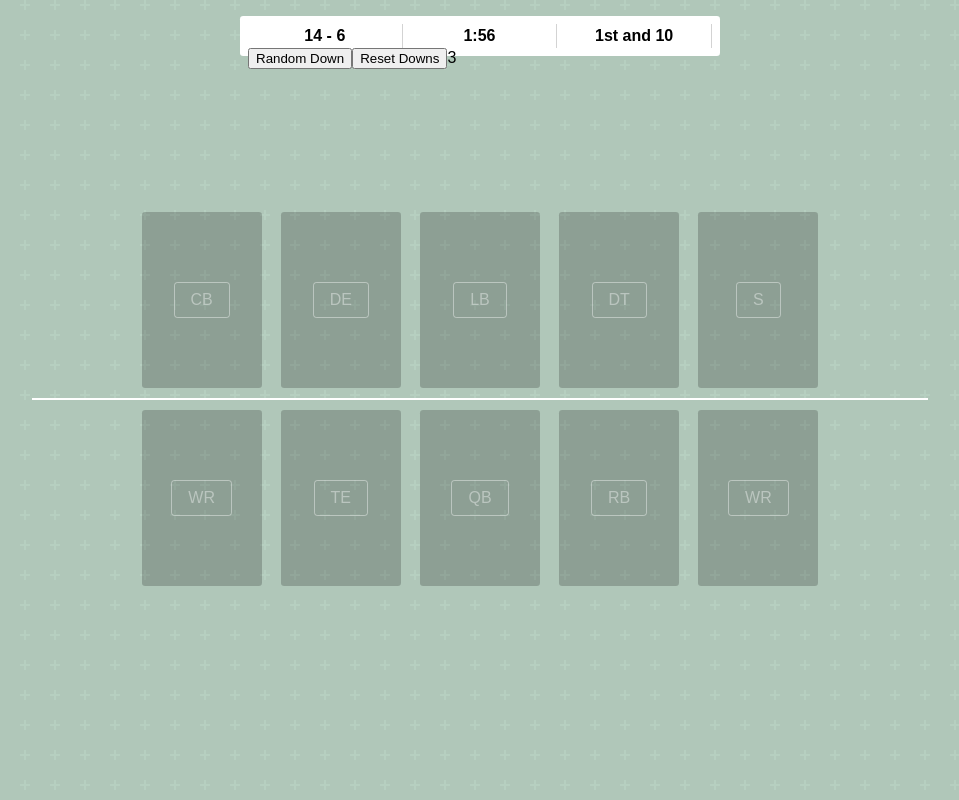
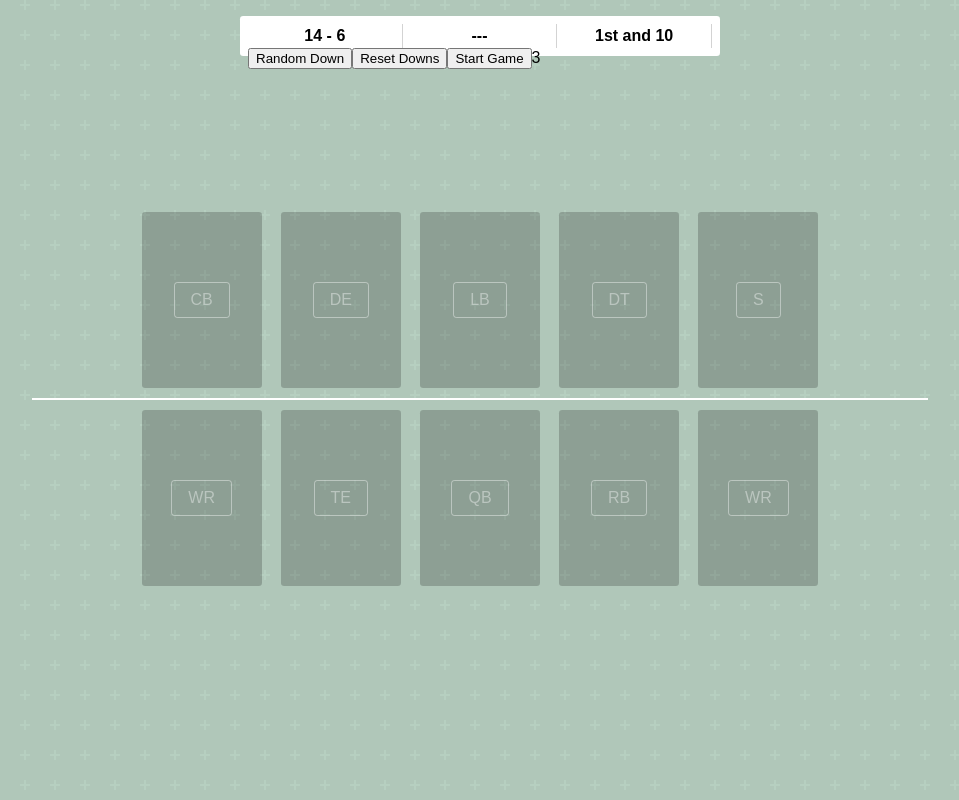
Before and after one commit to billearly/two-minute-warning, a Next.js app: page /game in a window 1280 px wide. Shown: the top 800 px of the page, without its empty margins (160-1119 px from the left). Built offline with nearby package versions, Linux system fonts and the light colour scheme.

Commit message:
Game clock in state

```diff
--- a/components/hud/ScoreBoard.tsx
+++ b/components/hud/ScoreBoard.tsx
@@ -43,13 +43,15 @@ export class ScoreBoard extends Component<IProps> {
         return (
             <StyledScoreBoard>
                 <ScoreboardSection>{this.props.ScoreBoardStore.getScore}</ScoreboardSection>
-                <ScoreboardSection>1:56</ScoreboardSection>
+                <ScoreboardSection>{this.props.ScoreBoardStore.getTimeLeft}</ScoreboardSection>
                 <ScoreboardSection>{this.props.ScoreBoardStore.getCurrentDown}</ScoreboardSection>
 
                 <button onClick={this.props.ScoreBoardStore.makeRandomDown}>Random Down</button>
                 <button onClick={this.props.ScoreBoardStore.resetDowns}>Reset Downs</button>
+                <button onClick={this.props.ScoreBoardStore.startGame}>Start Game</button>
 
                 <span>{this.props.PlayerDeckStore.getCardCount}</span>
+
             </StyledScoreBoard>
         );
     }
--- a/pages/game.tsx
+++ b/pages/game.tsx
@@ -4,28 +4,36 @@ import GameBoard from '../components/GameBoard';
 import * as stores from '../stores';
 import { initStore } from '../stores/helpers';
 
-export default class Game extends Component {
+interface IGameProps {
+    isServer: boolean
+}
+
+const initAllStores = (stores: object, isServer: boolean): object => {
+    let allStores = {};
+
+    for (var store in stores) {
+        if (Object.hasOwnProperty.call(stores, store)) {
+            allStores[store] = initStore(store, isServer);
+        }
+    }
+
+    return allStores;
+}
+
+export default class Game extends Component<IGameProps> {
     allStores = {};
 
     static getInitialProps ({ req }) {
         const isServer = !!req
-        const allStores = {};
 
-        for (var store in stores) {
-            if (Object.hasOwnProperty.call(stores, store)) {
-                allStores[store] = initStore(store, isServer);
-            }
+        return {
+            isServer: isServer
         }
     }
 
-    constructor(props){
+    constructor(props) {
         super(props);
-
-        for (var store in stores) {
-            if (Object.hasOwnProperty.call(stores, store)) {
-                this.allStores[store] = initStore(store, props.isServer);
-            }
-        }
+        this.allStores = initAllStores(stores, this.props.isServer);
     }
 
     render() {
--- a/stores/ScoreBoardStore.ts
+++ b/stores/ScoreBoardStore.ts
@@ -1,6 +1,11 @@
 import { action, observable, computed } from 'mobx';
 
 export class ScoreBoardStore {
+    private minutesPerGame: number = 0.5; // This should come from a higher level
+
+    @observable
+    isGameStarted: boolean = false;
+
     @observable
     down: number = 1;
 
@@ -12,6 +17,9 @@ export class ScoreBoardStore {
 
     @observable
     awayScore: number = 6;
+
+    @observable
+    timeLeft: number = 60000 * this.minutesPerGame;
 
     @computed
     get getCurrentDown (): string {
@@ -40,6 +48,22 @@ export class ScoreBoardStore {
         return `${this.homeScore} - ${this.awayScore}`;
     }
 
+    @computed
+    get getTimeLeft (): string {
+        if (!this.isGameStarted || this.timeLeft <= 0) {
+            return '---';
+        }
+
+        var minutes = Math.floor((this.timeLeft % (1000 * 60 * 60)) / (1000 * 60)).toString();
+        var seconds = Math.floor((this.timeLeft % (1000 * 60)) / 1000).toString();
+
+        if (seconds.length < 2) {
+            seconds = `0${seconds}`;
+        }
+
+        return `${minutes}:${seconds}`;
+    }
+
     @action
     resetDowns = (): void => {
         this.down = 1;
@@ -51,4 +75,19 @@ export class ScoreBoardStore {
         this.down = Math.floor(Math.random() * 4) + 1;
         this.yardsToGo = Math.floor(Math.random() * 30) + 1;
     }
+
+    @action
+    startGame = (): void => {
+        if (!this.isGameStarted) {
+            this.isGameStarted = true;
+
+            const interval = setInterval(() => {
+                if (this.timeLeft <= 0) {
+                    clearInterval(interval);
+                }
+
+                this.timeLeft -= 1000;
+            }, 1000);
+        }
+    }
 }
```
